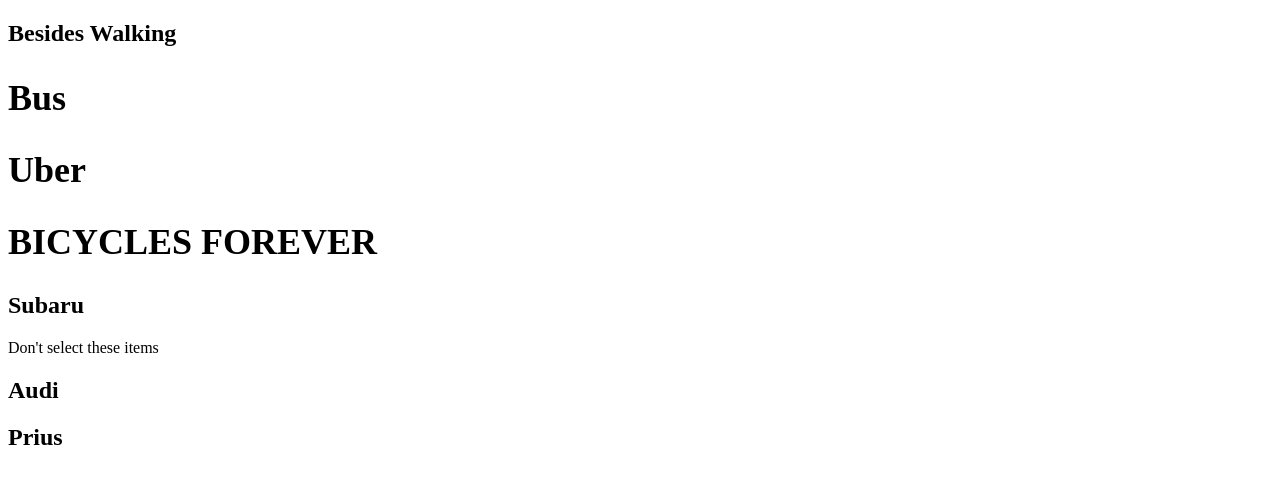
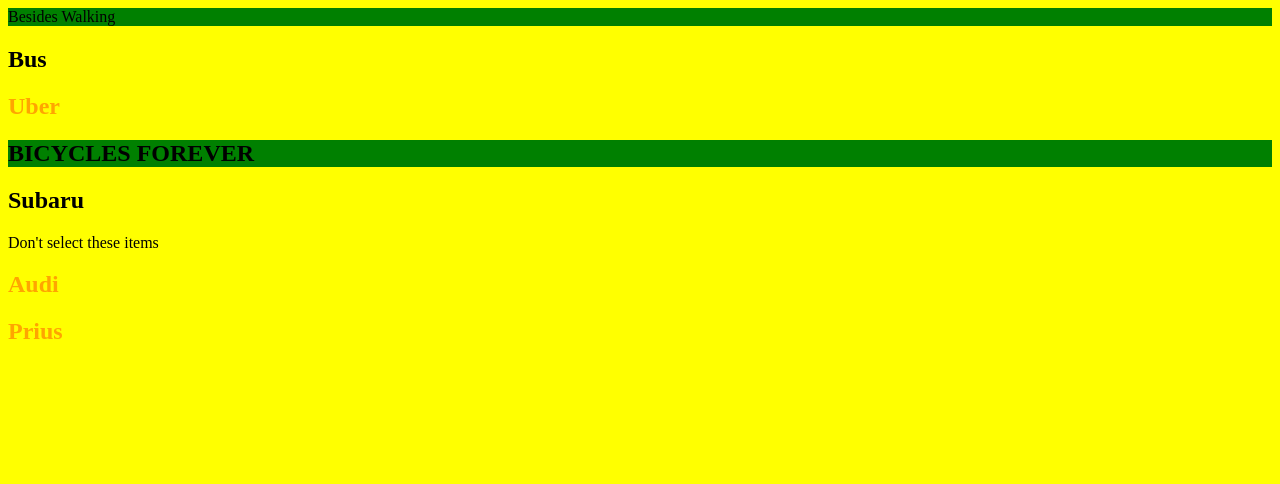
Before and after one commit to esteube/csschallenge, a plain HTML site: page index.html in a window 1280 px wide. Drawn offline with Linux system fonts and the light colour scheme.

Commit message:
Fixed html and added style sheet ref and style sheet

```diff
--- a/index.html
+++ b/index.html
@@ -2,35 +2,35 @@
 <html lang="en">
 <head>
   <meta charset="UTF-8">
+  <link href="style.css" rel="stylesheet" type="text/css">
   <title>The Only Modes of Transportation in Boulder</title>
 </head>
-<body class= "walk4life">
-  <section class="items">
+<body class="walk4life">
+  <section class="section">
+    <div class="walking"
     <h1>Besides Walking</h>
+    </div><!-- End of walking -->
+    <div class="bus">
+      <h2>Bus</h2>
+    </div><!-- End of bus -->
+    <div class="uber">
+      <h2>Uber</h2>
+    </div><!-- End of Uber -->
+    <div class="bicycle">
+      <h2>BICYCLES FOREVER</h2>
+    </div><!-- End of bicycle -->
+  </section><!-- End of section -->
 
-    <div class="item">
-      <h2>Bus</h2>
-    </div>
-    <div class="item">
-      <h2>Uber</h2>
-    </div>
-    <div class="item">
-      <h2>BICYCLES FOREVER</h2>
-    </div>
-  </section>
   <section>
     <h2>Subaru</h2>
     <p>Don't select these items</p>
-    <div class="item">
+    <div class="audi">
       <h2>Audi</h2>
-    </div>
-    <div class="item">
+    </div><!-- End of audi -->
+    <div class="prius">
       <h2>Prius</h2>
-
-    </div>
-  </section>
+    </div><!-- End of prius -->
+  </section><!-- End of section 2 -->
+  </div><!-- End of walk4life -->
   </body>
 </html>
-
-</body>
-</html>
--- a/style.css
+++ b/style.css
@@ -0,0 +1,10 @@
+body {
+  background: yellow;
+  color: black;
+}
+.walking, .bicycle {
+  background-color: green;
+}
+.uber, .audi, .prius {
+  color: orange;
+}
```
